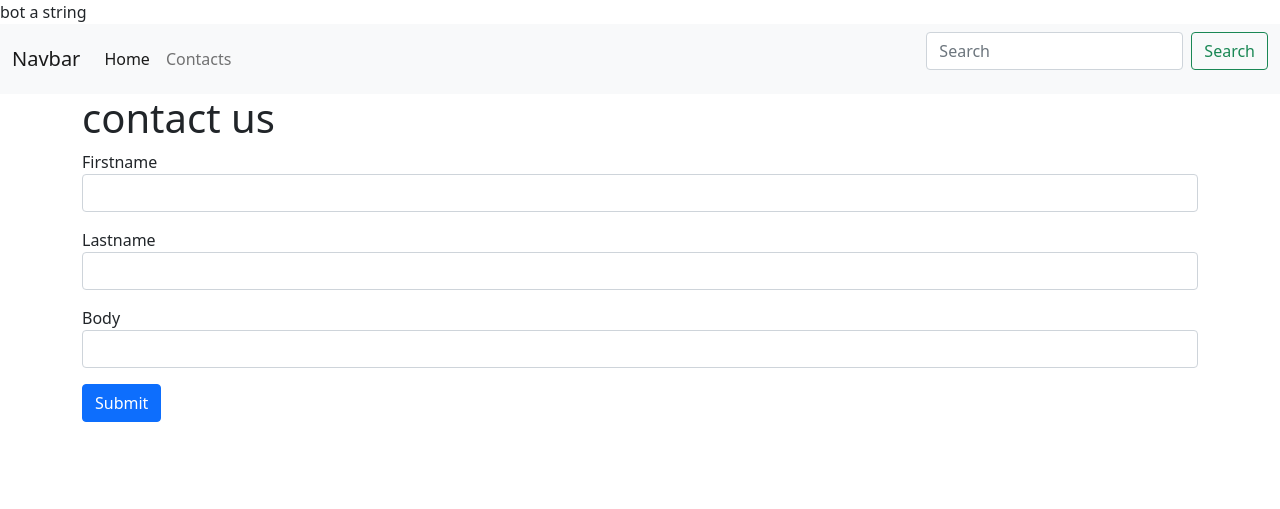
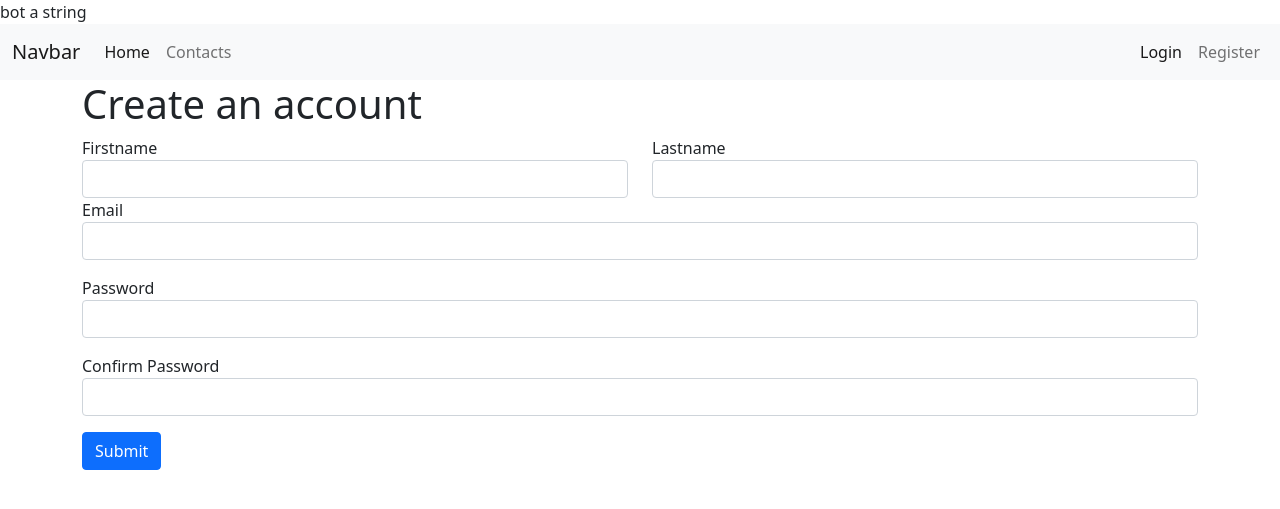
Before and after one commit to Paul-Gigel/MVC_Framework_from_Scratch_php, a PHP site: page /register in a window 1280 px wide. Shown: the top 509 px of the page. Run offline with PHP 8.4, Linux system fonts and the light colour scheme.

Commit message:
26.04.2022 13:44

```diff
--- a/controllers/AuthController.php
+++ b/controllers/AuthController.php
@@ -8,12 +8,14 @@ use app\core\Request;
 class AuthController extends Controller
 {
     public static function login() {
+        self::setLayout('auth');
         return self::render('login');
     }
     public static function register(Request $request)  {
         if ($request->isPost()) {
             return 'Handle submitted data';
         }
+        self::setLayout('auth');
         return self::render('register');
     }
 }
--- a/core/Application.php
+++ b/core/Application.php
@@ -9,6 +9,7 @@ class Application
     public Request $request;
     public Response $response;
     public static Application $app;
+    public Controller $controller;
     public function __construct($rootPath)
     {
         self::$app = $this;
--- a/core/Controller.php
+++ b/core/Controller.php
@@ -4,7 +4,13 @@ namespace app\core;
 
 class Controller
 {
-    public static function render($view, $params = []) {
+    public static string $layout = 'main';
+    public static function setLayout($layout)
+    {
+
+    }
+    public static function render($view, $params = [])
+    {
         return Application::$app->router->renderView($view, $params);
     }
 }
--- /dev/null
+++ b/views/layouts/auth.php
@@ -0,0 +1,2 @@
+<?php
+?>
--- a/views/layouts/main.php
+++ b/views/layouts/main.php
@@ -22,7 +22,7 @@
             <span class="navbar-toggler-icon"></span>
         </button>
         <div class="collapse navbar-collapse" id="navbarSupportedContent">
-            <ul class="navbar-nav me-auto mb-2 mb-lg-0">
+            <ul class="navbar-nav me-auto >
                 <li class="nav-item">
                     <a class="nav-link active" aria-current="page" href="/">Home</a>
                 </li>
@@ -30,10 +30,14 @@
                     <a class="nav-link" href="/contact">Contacts</a>
                 </li>
             </ul>
-            <form class="d-flex">
-                <input class="form-control me-2" type="search" placeholder="Search" aria-label="Search">
-                <button class="btn btn-outline-success" type="submit">Search</button>
-            </form>
+            <ul class="navbar-nav ml-auto >
+                <li class="nav-item">
+                    <a class="nav-link active" aria-current="page" href="/login">Login</a>
+                </li>
+                <li class="nav-item">
+                    <a class="nav-link" href="/register">Register</a>
+                </li>
+            </ul>
         </div>
     </div>
 </nav>
--- a/views/register.php
+++ b/views/register.php
@@ -1,16 +1,27 @@
-<h1>contact us</h1>
+<h1>Create an account</h1>
 <form action="" method="post">
+    <div class="row">
+        <div class="col">
+            <label>Firstname</label>
+            <input type="text" name="firstname" class="form-control">
+        </div>
+        <div class="col">
+            <label>Lastname</label>
+            <input type="text" name="lastname" class="form-control">
+        </div>
+    </div>
+
     <div class="mb-3">
-        <label>Firstname</label>
-        <input type="text" name="firstname" class="form-control">
+        <label>Email</label>
+        <input type="text" name="email" class="form-control">
     </div>
     <div class="mb-3">
-        <label>Lastname</label>
-        <input type="text" name="lastname" class="form-control">
+        <label>Password</label>
+        <input type="password" name="password" class="form-control">
     </div>
     <div class="mb-3">
-        <label>Body</label>
-        <input type="text" name="Body" class="form-control">
+        <label>Confirm Password</label>
+        <input type="password" name="confirmPassword" class="form-control">
     </div>
     <button type="submit" class="btn btn-primary">Submit</button>
 </form>
```
